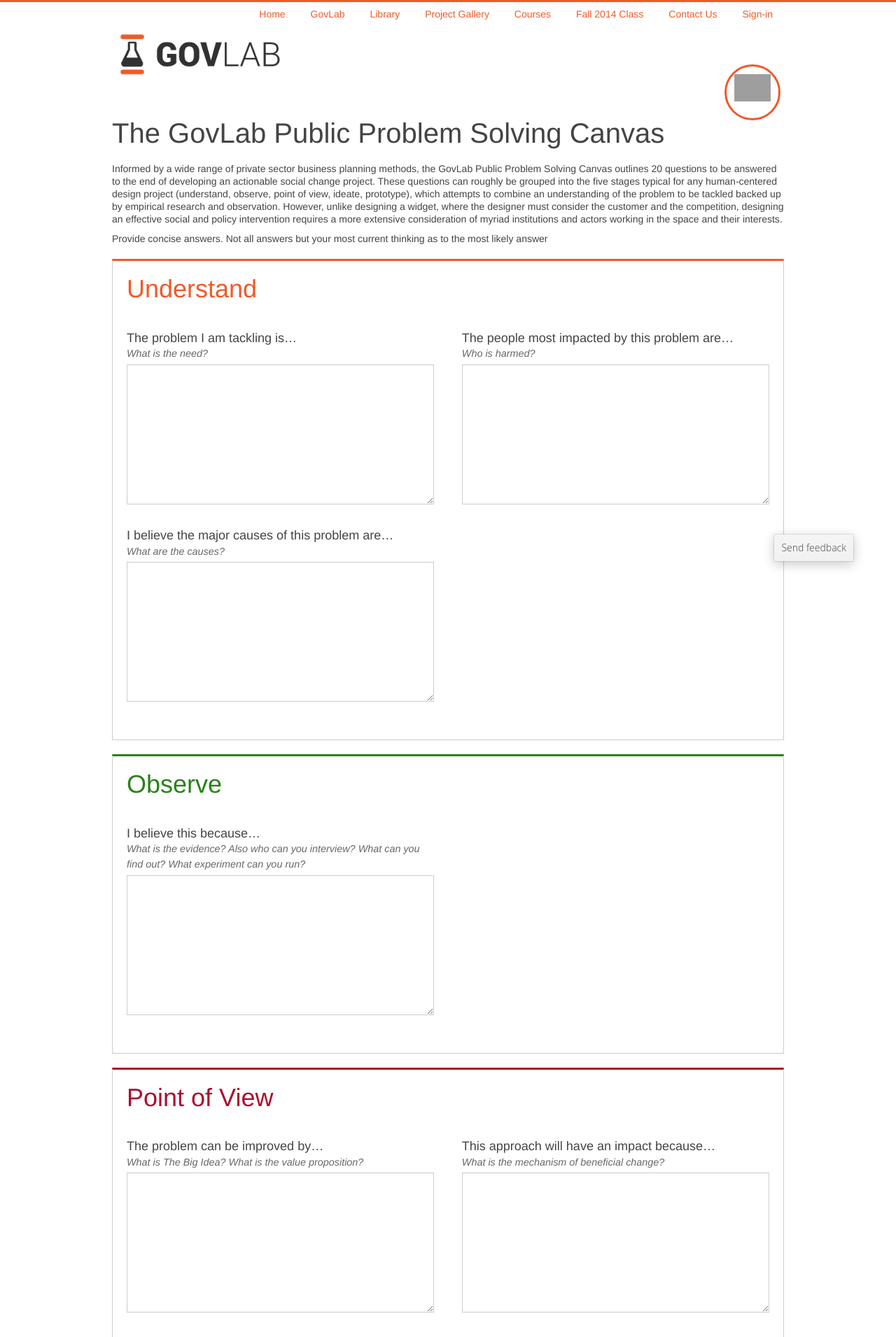
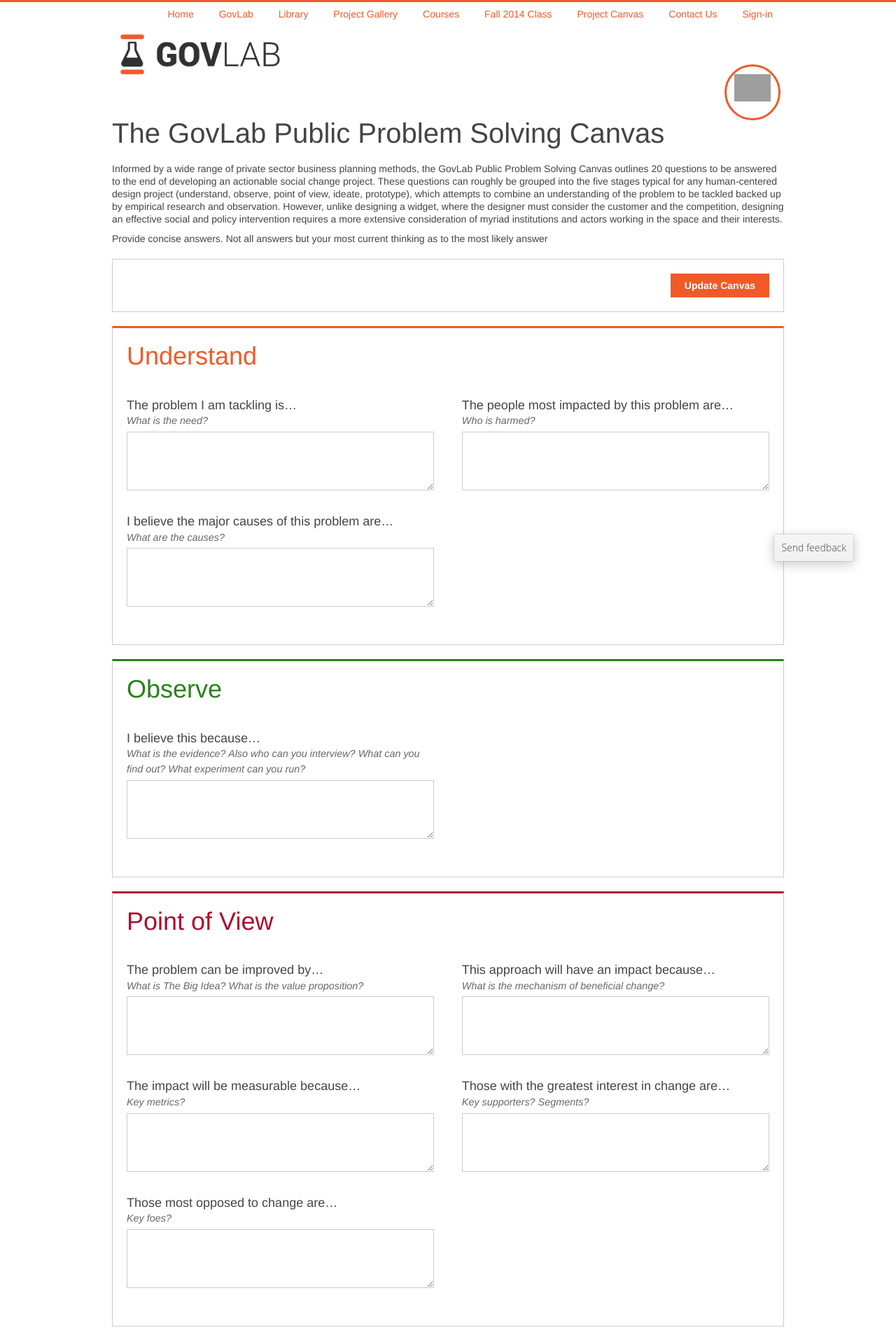
Before and after one commit to sahuguet/govlab-academy, a Python web app: template templates/canvas.html in a window 1280 px wide. Shown: the top 1911 px of the page at 70% size. Run offline with Jinja, Linux system fonts and the light colour scheme; the template is opened without the code that fills it, so the values that code supplies are empty; some libraries are stand-ins or nearby versions; grey boxes are pictures that could not be loaded.

Commit message:
project canvas

```diff
--- a/app.yaml
+++ b/app.yaml
@@ -1,5 +1,5 @@
 application: govlabacademy
-version: 1
+version: 1dev
 runtime: python27
 api_version: 1
 threadsafe: yes
@@ -59,6 +59,10 @@ handlers:
   script: main.app
   login: required
 
+- url: /canvas
+  script: main.app
+  login: required
+
 - url: /dashboard
   script: main.app
   login: required
--- a/scss/_forms.scss
+++ b/scss/_forms.scss
@@ -4,7 +4,7 @@ input:focus, textarea:focus, sleect:focus, .form-control:focus {
 }
 
 textarea {
-	min-height: 200px;
+	min-height: 6em;
 }
 
 .b-form-section {
--- a/scss/styles.css
+++ b/scss/styles.css
@@ -105,7 +105,7 @@ input:focus, textarea:focus, sleect:focus, .form-control:focus {
   box-shadow: 0 0 3px rgba(0, 0, 0, 0.2) !important; }
 
 textarea {
-  min-height: 200px; }
+  min-height: 6em; }
 
 .b-form-section {
   display: block;
--- a/templates/base.html
+++ b/templates/base.html
@@ -40,6 +40,7 @@
     <a href="/gallery">Project Gallery</a>
     <a href="/courses">Courses</a>
     <a href="/fall-2014-class">Fall 2014 Class</a>
+    <a href="/canvas">Project Canvas</a>
     <!-- <a href="/faq">FAQ</a> -->
     <a href="mailto:info-academy@thegovlab.org">Contact Us</a>
     {% if me %}
--- a/templates/canvas.html
+++ b/templates/canvas.html
@@ -11,23 +11,28 @@
   <p class="e-intro">Informed by a wide range of private sector business planning methods, the GovLab Public Problem Solving Canvas outlines 20 questions to be answered to the end of developing an actionable social change project. These questions can roughly be grouped into the five stages typical for any human-centered design project (understand, observe, point of view, ideate, prototype), which attempts to combine an understanding of the problem to be tackled backed up by empirical research and observation. However, unlike designing a widget, where the designer must consider the customer and the competition, designing an effective social and policy intervention requires a more extensive consideration of myriad institutions and actors working in the space and their interests.</p>
 
   <p>Provide concise answers. Not all answers but your most current thinking as to the most likely answer</p>
-  <form class="b-canvas-form" action="/profile" METHOD="POST">
+  <form class="b-canvas-form" action="/canvas" METHOD="POST">
+
+    <div class="b-form-section b-submit-panel">
+        <button type="submit" class="b-button">Update Canvas</button>
+    </div>
+
     <div class="b-form-section m-orange">
       <h2 class="e-canvas-section-title">Understand</h2>
       <div class="b-half">
         <label class="e-canvas-question" for="canvas-question-1">The problem I am tackling is…<br>
         <span class="e-canvas-helper">What is the need?</span></label>
-        <textarea class="e-canvas-answer" name="canvas-question-1" id=""></textarea>
+        <textarea class="e-canvas-answer" name="canvas_question_1" id="">{{canvas.canvas_question_1}}</textarea>
       </div>
       <div class="b-half m-right">
         <label class="e-canvas-question" for="canvas-question-2">The people most impacted by this problem are…<br>
         <span class="e-canvas-helper">Who is harmed?</span></label>
-        <textarea class="e-canvas-answer" name="canvas-question-2" id=""></textarea>
+        <textarea class="e-canvas-answer" name="canvas_question_2" id="">{{canvas.canvas_question_2}}</textarea>
       </div>
       <div class="b-half">
         <label class="e-canvas-question" for="canvas-question-3">I believe the major causes of this problem are…<br>
         <span class="e-canvas-helper">What are the causes?</span></label>
-        <textarea class="e-canvas-answer" name="canvas-question-3" id=""></textarea>
+        <textarea class="e-canvas-answer" name="canvas_question_3" id="">{{canvas.canvas_question_3}}</textarea>
       </div>
     </div>
 
@@ -36,7 +41,7 @@
       <div class="b-half">
         <label class="e-canvas-question" for="canvas-question-4">I believe this because…<br>
         <span class="e-canvas-helper">What is the evidence? Also who can you interview? What can you find out? What experiment can you run?</span></label>
-        <textarea class="e-canvas-answer" name="canvas-question-4" id=""></textarea>
+        <textarea class="e-canvas-answer" name="canvas_question_4" id="">{{canvas.canvas_question_4}}</textarea>
       </div>
     </div>
 
@@ -45,27 +50,27 @@
       <div class="b-half">
         <label class="e-canvas-question" for="canvas-question-5">The problem can be improved by…<br>
         <span class="e-canvas-helper">What is The Big Idea? What is the value proposition?</span></label>
-        <textarea class="e-canvas-answer" name="canvas-question-5" id=""></textarea>
+        <textarea class="e-canvas-answer" name="canvas_question_5" id="">{{canvas.canvas_question_5}}</textarea>
       </div>
       <div class="b-half m-right">
         <label class="e-canvas-question" for="canvas-question-6">This approach will have an impact because…<br>
         <span class="e-canvas-helper">What is the mechanism of beneficial change?</span></label>
-        <textarea class="e-canvas-answer" name="canvas-question-6" id=""></textarea>
+        <textarea class="e-canvas-answer" name="canvas_question_6" id="">{{canvas.canvas_question_6}}</textarea>
       </div>
       <div class="b-half">
         <label class="e-canvas-question" for="canvas-question-7">The impact will be measurable because…<br>
         <span class="e-canvas-helper">Key metrics?</span></label>
-        <textarea class="e-canvas-answer" name="canvas-question-7" id=""></textarea>
+        <textarea class="e-canvas-answer" name="canvas_question_7" id="">{{canvas.canvas_question_7}}</textarea>
       </div>
       <div class="b-half m-right">
         <label class="e-canvas-question" for="canvas-question-8">Those with the greatest interest in change are…<br>
         <span class="e-canvas-helper">Key supporters? Segments?</span></label>
-        <textarea class="e-canvas-answer" name="canvas-question-8" id=""></textarea>
+        <textarea class="e-canvas-answer" name="canvas_question_8" id="">{{canvas.canvas_question_8}}</textarea>
       </div>
       <div class="b-half">
         <label class="e-canvas-question" for="canvas-question-9">Those most opposed to change are…<br>
         <span class="e-canvas-helper">Key foes?</span></label>
-        <textarea class="e-canvas-answer" name="canvas-question-9" id=""></textarea>
+        <textarea class="e-canvas-answer" name="canvas_question_9" id="">{{canvas.canvas_question_9}}</textarea>
       </div>
     </div>
 
@@ -74,37 +79,37 @@
       <div class="b-half">
         <label class="e-canvas-question" for="canvas-question-10">The way it will work is…<br>
         <span class="e-canvas-helper">What is the user experience?</span></label>
-        <textarea class="e-canvas-answer" name="canvas-question-10" id=""></textarea>
+        <textarea class="e-canvas-answer" name="canvas_question_10" id="">{{canvas.canvas_question_10}}</textarea>
       </div>
       <div class="b-half m-right">
         <label class="e-canvas-question" for="canvas-question-11">To make this happen, these changes need to occur…<br>
         <span class="e-canvas-helper">Who Has to Do What To Make It Happen?</span></label>
-        <textarea class="e-canvas-answer" name="canvas-question-11" id=""></textarea>
+        <textarea class="e-canvas-answer" name="canvas_question_11" id="">{{canvas.canvas_question_11}}</textarea>
       </div>
       <div class="b-half">
         <label class="e-canvas-question m-long-question" for="canvas-question-12">To undertake my big idea, I could work with…<br>
         <span class="e-canvas-helper">Key partners to execute? Key partners to help others evaluate your value proposition?</span></label>
-        <textarea class="e-canvas-answer" name="canvas-question-12" id=""></textarea>
+        <textarea class="e-canvas-answer" name="canvas_question_12" id="">{{canvas.canvas_question_12}}</textarea>
       </div>
       <div class="b-half m-right">
         <label class="e-canvas-question m-long-question" for="canvas-question-13">The reason to do this now is…<br>
         <span class="e-canvas-helper">What are the precipitating events?</span></label>
-        <textarea class="e-canvas-answer" name="canvas-question-13" id=""></textarea>
+        <textarea class="e-canvas-answer" name="canvas_question_13" id="">{{canvas.canvas_question_13}}</textarea>
       </div>
       <div class="b-half">
         <label class="e-canvas-question" for="canvas-question-14">Others working in this space include…<br>
         <span class="e-canvas-helper">Who else is in the field?</span></label>
-        <textarea class="e-canvas-answer" name="canvas-question-14" id=""></textarea>
+        <textarea class="e-canvas-answer" name="canvas_question_14" id="">{{canvas.canvas_question_14}}</textarea>
       </div>
       <div class="b-half m-right">
         <label class="e-canvas-question" for="canvas-question-15">My approach is better because…<br>
         <span class="e-canvas-helper">What's wrong? Missing? Not working?</span></label>
-        <textarea class="e-canvas-answer" name="canvas-question-15" id=""></textarea>
+        <textarea class="e-canvas-answer" name="canvas_question_15" id="">{{canvas.canvas_question_15}}</textarea>
       </div>
       <div class="b-half">
         <label class="e-canvas-question" for="canvas-question-16">Key resources (besides financial ones) I will need to be successful…<br>
         <span class="e-canvas-helper">Physical, human and intellectual resources?</span></label>
-        <textarea class="e-canvas-answer" name="canvas-question-16" id=""></textarea>
+        <textarea class="e-canvas-answer" name="canvas_question_16" id="">{{canvas.canvas_question_16}}</textarea>
       </div>
     </div>
 
@@ -113,32 +118,32 @@
       <div class="b-half">
         <label class="e-canvas-question m-long-question" for="canvas-question-17">My strategy for rolling out this project involves the following key activities...<br>
         <span class="e-canvas-helper">Next steps? Pilots?</span></label>
-        <textarea class="e-canvas-answer " name="canvas-question-17" id=""></textarea>
+        <textarea class="e-canvas-answer " name="canvas_question_17" id="">{{canvas.canvas_question_17}}</textarea>
       </div>
       <div class="b-half m-right">
         <label class="e-canvas-question m-long-question" for="canvas-question-18">I will sustain this project by…<br>
         <span class="e-canvas-helper">Cost Structure? Financial Sustainability? Revenue Streams?</span></label>
-        <textarea class="e-canvas-answer" name="canvas-question-18" id=""></textarea>
+        <textarea class="e-canvas-answer" name="canvas_question_18" id="">{{canvas.canvas_question_18}}</textarea>
       </div>
       <div class="b-half">
         <label class="e-canvas-question m-long-question" for="canvas-question-19">My biggest risk is…<br>
         <span class="e-canvas-helper">How might this go wrong? How might the problem evolve? What are the legal, cultural and other impediments?</span></label>
-        <textarea class="e-canvas-answer" name="canvas-question-19" id=""></textarea>
+        <textarea class="e-canvas-answer" name="canvas_question_19" id="">{{canvas.canvas_question_19}}</textarea>
       </div>
       <div class="b-half m-right">
         <label class="e-canvas-question m-long-question" for="canvas-question-20">I will raise awareness about my project by…<br>
         <span class="e-canvas-helper">How will I promote adoption?</span></label>
-        <textarea class="e-canvas-answer" name="canvas-question-20" id=""></textarea>
+        <textarea class="e-canvas-answer" name="canvas_question_20" id="">{{canvas.canvas_question_20}}</textarea>
       </div>
     </div>
 
     <div class="b-form-section m-orange b-pixar-pitch">
       <h2 class="e-canvas-section-title">Do the Pixar Pitch</h2>
-      <label for="">Once upon a time <input class="e-pixar-answer" type="text"></label>
-      <label for="">Every day, <input class="e-pixar-answer" type="text"></label>
-      <label for="">One day <input class="e-pixar-answer" type="text"></label>
-      <label for="">Because of that, <input class="e-pixar-answer" type="text"></label>
-      <label for="">Until finally <input class="e-pixar-answer" type="text"></label>
+      <label for="">Once upon a time <input class="e-pixar-answer" type="text" name="pixar_1" value="{{pixar_1}}"></label>
+      <label for="">Every day, <input class="e-pixar-answer" type="text" name="pixar_2" value="{{pixar_2}}"></label>
+      <label for="">One day <input class="e-pixar-answer" type="text" name="pixar_3" value="{{pixar_3}}"></label>
+      <label for="">Because of that, <input class="e-pixar-answer" type="text" name="pixar_4" value="{{pixar_4}}"></label>
+      <label for="">Until finally <input class="e-pixar-answer" type="text" name="pixar_5" value="{{pixar_5}}"></label>
     </div>
 
     <div class="b-form-section b-submit-panel">
```
Also changed, not shown: main.py (+30 -2 lines), model.py (+13 -0 lines).
